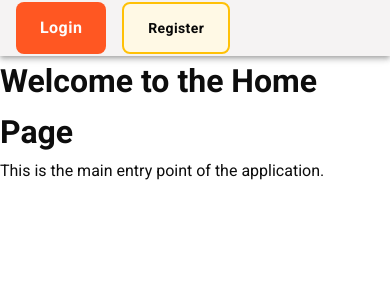
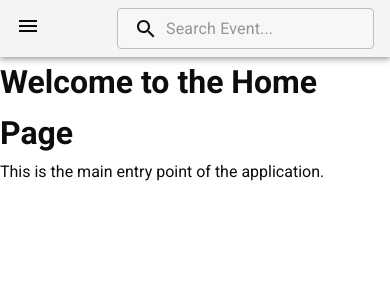
Before and after one commit to mikegoat1/The-Eventers, a Next.js app in the folder event_management_system/: page / in a window 390 px wide. Shown: the top 300 px of the page. Built offline with nearby package versions, Linux system fonts and the light colour scheme.

Commit message:
Enhance ThemeProvider and Navbar component: add custom color overrides for MuiSvgIcon; integrate IconButton for mobile menu; adjust Navbar layout for better responsiveness

```diff
--- a/event_management_system/src/ThemeProvider/ThemeProvider.jsx
+++ b/event_management_system/src/ThemeProvider/ThemeProvider.jsx
@@ -14,6 +14,15 @@ const theme = createTheme({
       textTransform: 'none',
     },
   },
+  components: {
+    MuiSvgIcon: {
+      styleOverrides: {
+        root: {
+          color: '#080808',
+        },
+      },
+    },
+  },
 });
 
 export default theme;
--- a/event_management_system/src/components/Navbar/index.jsx
+++ b/event_management_system/src/components/Navbar/index.jsx
@@ -3,13 +3,13 @@ import PropTypes from 'prop-types';
 import AppBar from '@mui/material/AppBar';
 import Box from '@mui/material/Box';
 import Toolbar from '@mui/material/Toolbar';
-// import IconButton from '@mui/material/IconButton';
+import IconButton from '@mui/material/IconButton';
 import Typography from '@mui/material/Typography';
 import { styled, alpha } from '@mui/material/styles';
 import InputBase from '@mui/material/InputBase';
 // import MenuItem from '@mui/material/MenuItem';
 // import Menu from '@mui/material/Menu';
-// import MenuIcon from '@mui/icons-material/Menu';
+import MenuIcon from '@mui/icons-material/Menu';
 import SearchIcon from '@mui/icons-material/Search';
 import GenericButton from '../GenericButton';
 
@@ -66,6 +66,15 @@ const Navbar = ({ title }) => {
               backgroundColor: '#F5F3F3',
             }}
           >
+            <IconButton
+              size="large"
+              edge="start"
+              color="inherit"
+              aria-label="menu"
+              sx={{ display: { xs: 'block', sm: 'block', md: 'none' } }}
+            >
+              <MenuIcon />
+            </IconButton>
             <Typography
               className="navbarTitle"
               variant="h6"
@@ -82,7 +91,7 @@ const Navbar = ({ title }) => {
               {title}
             </Typography>
             {/* <Box sx={{ flexGrow: 1 }} /> */}
-            <Box sx={{ display: { xs: 'none', md: 'block' } }}>
+            <Box sx={{ display: { xs: 'block', md: 'block' } }}>
               <Search sx={{ backgroundColor: '#F8F7F7' }}>
                 <SearchIconWrapper>
                   <SearchIcon sx={{ color: '#0D0D0D' }} />
@@ -93,7 +102,11 @@ const Navbar = ({ title }) => {
                 />
               </Search>
             </Box>
-            <Box display="flex" gap="8%">
+            <Box
+              display="flex"
+              gap="8%"
+              sx={{ display: { xs: 'none', sm: 'none', md: 'flex' } }}
+            >
               <GenericButton color="inherit" variant="primary" text="Login" />
               <GenericButton
                 color="inherit"
```
